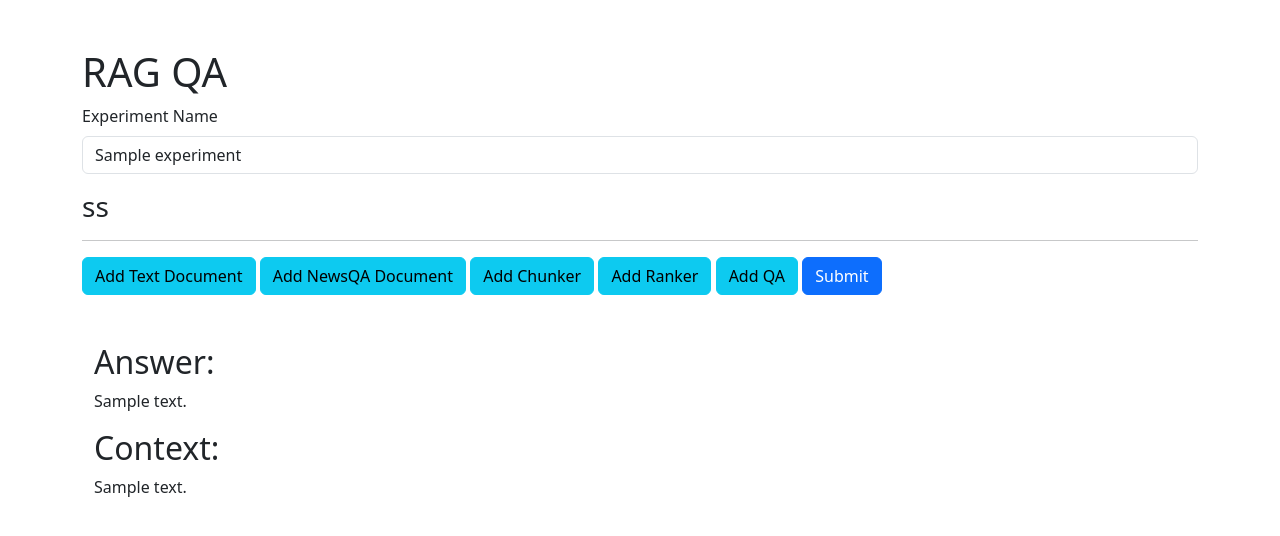
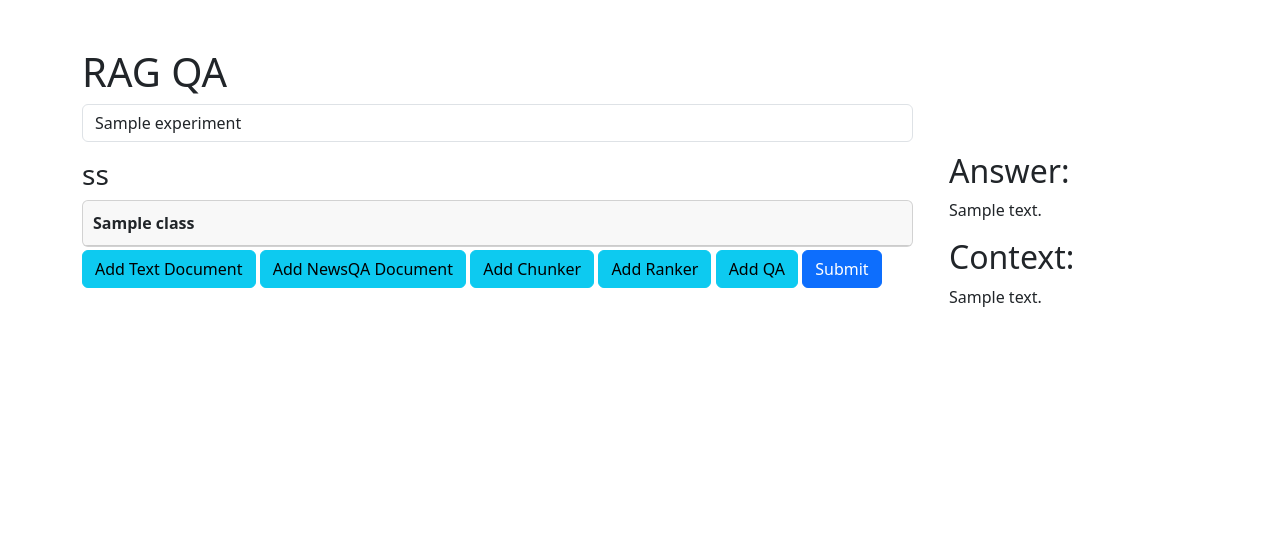
Before and after one commit to ASzecsenyi/RAG_QA, a Django app: template experiment_app/templates/experiment_app/experiment_create_view.html in a window 1280 px wide. Shown: the top 536 px of the page. Run offline with Django 4.2, Linux system fonts and the light colour scheme; tables that the repository leaves empty hold one stand-in row (values such as "Sample post"); the template is opened without the code that fills it: values that come from a table or form of the project are taken from there, most other values are stand-ins (such as "Sample title", 1, 10 or a date in 2020); parts of the project's set-up code (start-up, migrations or seed data) failed here and were passed over.

Commit message:
Front-end work 2: hover cards

```diff
--- a/experiment_app/templates/experiment_app/experiment_create_view.html
+++ b/experiment_app/templates/experiment_app/experiment_create_view.html
@@ -10,15 +10,62 @@
     <title>RAG QA</title>
     <!-- Include jQuery -->
     <script src="https://ajax.googleapis.com/ajax/libs/jquery/3.5.1/jquery.min.js"></script>
+    <style>
+        .card-wrapper {
+            position: relative; /* This makes the absolute positioning of the card relative to this wrapper */
+            height: 50px; /* Initial height of the compact card */
+        }
+
+        .card.compact .card-body {
+            display: none; /* Hide the body initially */
+        }
+
+        .card.compact {
+            overflow: hidden;
+            transition: all 0.3s ease;
+            cursor: initial;
+            z-index: 1; /* Ensure it's above base items but below expanded items */
+        }
+
+        .card.compact:hover {
+            z-index: 1050; /* Bootstrap modal z-index starts at 1050, ensure it's on top */
+            position: fixed; /* Ensure it doesn't move other components */
+            height: auto; /* Let it expand to natural height */
+            box-shadow: 0 4px 6px rgba(0, 0, 0, 0.1); /* Optional: Adds a shadow for better focus */
+        }
+
+        .card.compact:hover ~ * {
+            filter: blur(4px); /* Adjust blur as necessary */
+        }
+
+        .container:hover {
+            filter: none;
+        }
+
+        .container * {
+            transition: filter 0.3s ease;
+        }
+
+        .card.compact:hover .card-body {
+            display: block; /* Show the body on hover */
+        }
+
+        .component-title {
+            padding: 10px; /* Adjust as per your styling needs */
+            font-weight: bold;
+        }
+    </style>
 </head>
 <body>
 <div class="container mt-5">
     <h1>RAG QA</h1>
+    <div class="row">
+        <div class="col">
+
             <form method="post" enctype="multipart/form-data">
                 {% csrf_token %}
                 <!-- Display the basic form fields -->
                 <div class="mb-3">
-            <label for="{{ form.name.id_for_label }}" class="form-label">{{ form.name.label }}</label>
                     {{ form.name }}
                     {% if form.name.errors %}
                         <div class="alert alert-danger">{{ form.name.errors.as_text }}</div>
@@ -32,19 +79,23 @@
                             <h3>{{ class|slice:"10:" }}</h3>
                             <!-- Dynamically render existing components -->
                             {% for component in components %}
-                    <div class="mb-3">
-                        <hr>
+                                <div class="card-wrapper">
+                                    <div class="card mb-3 compact">
+                                        <div class="card-header component-title">{{ class }}</div>
+                                        <div class="card-body">
                                             {% for field_name, field in component.fields %}
                                                 <div class="form-group
                                     {% if field.errors %} has-error{% endif %}">
                                                     {% for field in form %}
                                                         {% if field_name in field.name %}
                                                             {{ field.errors }}
-                                        {{ field }}
+                                                            {{ field }} {% if 'delete' in field.name %}Delete{% endif %}
                                                         {% endif %}
                                                     {% endfor %}
                                                 </div>
                                             {% endfor %}
+                                        </div>
+                                    </div>
                                 </div>
                             {% endfor %}
                         </div>
@@ -52,15 +103,19 @@
                 </div>
 
                 <!-- Buttons to add new component of each type -->
-        <button type="button" onclick="addTextDocumentComponent()" class="btn btn-info">Add Text Document</button>
-        <button type="button" onclick="addNewsQADocumentComponent()" class="btn btn-info">Add NewsQA Document</button>
+                <button type="button" onclick="addTextDocumentComponent()" class="btn btn-info">Add Text Document
+                </button>
+                <button type="button" onclick="addNewsQADocumentComponent()" class="btn btn-info">Add NewsQA Document
+                </button>
                 <button type="button" onclick="addChunkerComponent()" class="btn btn-info">Add Chunker</button>
                 <button type="button" onclick="addRankerComponent()" class="btn btn-info">Add Ranker</button>
                 <button type="button" onclick="addQAComponent()" class="btn btn-info">Add QA</button>
 
                 <button type="submit" class="btn btn-primary">Submit</button>
             </form>
+        </div>
 
+        <div class="col-3">
             <div id="answer" class="container mt-5">
                 <!-- if the answer is not the empty string: -->
                 {% if answer %}
@@ -69,6 +124,9 @@
                     <h2>Context:</h2>
                     <p>{{ context }}</p>
                 {% endif %}
+            </div>
+        </div>
+
     </div>
 
 </div>
@@ -83,12 +141,16 @@
 
     function addTextDocumentComponent() {
         const html = `
-    <div class="mb-3">
-        <hr> txt file
+    <div class="card-wrapper">
+        <div class="card mb-3 compact">
+            <div class="card-header component-title">Text Document ${TextDocumentIndexCount + 1}</div>
+            <div class="card-body">
                 <input type="file"  name="ExperimentTextDocument_file_${TextDocumentIndexCount}" class="form-control mb-2" accept=".txt">
                 <input type="text" name="ExperimentTextDocument_file_path_${TextDocumentIndexCount}" placeholder="File path" class="form-control mb-2">
                 <input type="text" name="ExperimentTextDocument_question_${TextDocumentIndexCount}" placeholder="Question" class="form-control mb-2">
                 <input type="checkbox" class="deletable-component form-check-input mb-2" name="delete_ExperimentTextDocument_${TextDocumentIndexCount}" value="delete"> Delete
+            </div>
+        </div>
     </div>
   `;
         $('#ExperimentTextDocument').append(html);
@@ -98,10 +160,14 @@
 
     function addNewsQADocumentComponent() {
         const html = `
-    <div class="mb-3">
-        <hr> txt file
+    <div class="card-wrapper">
+        <div class="card mb-3 compact">
+            <div class="card-header component-title">NewsQA Document ${NewsQADocumentIndexCount + 1}</div>
+            <div class="card-body">
                 <input type="text" name="ExperimentNewsQaDocument_story_id_${NewsQADocumentIndexCount}" placeholder="story_id" class="form-control mb-2">
                 <input type="checkbox" class="deletable-component form-check-input mb-2" name="delete_ExperimentTextDocument_${NewsQADocumentIndexCount}" value="delete"> Delete
+            </div>
+        </div>
     </div>
   `;
         $('#ExperimentTextDocument').append(html);
@@ -111,8 +177,10 @@
 
     function addChunkerComponent() {
         const html = `
-    <div class="mb-3">
-        <hr>
+    <div class="card-wrapper">
+        <div class="card mb-3 compact">
+            <div class="card-header component-title">Chunker ${ChunkerIndexCount + 1}</div>
+            <div class="card-body">
                 <select name="ExperimentChunker_chunker_type_${ChunkerIndexCount}" class="form-select mb-2">
                     <option value="CharChunker" selected="">CharChunker</option>
                     <option value="SentChunker">SentChunker</option>
@@ -122,6 +190,8 @@
                 <input type="text" name="ExperimentChunker_chunker_name_${ChunkerIndexCount}" value="chunker_${ChunkerIndexCount}" placeholder="Chunker Name" class="form-control mb-2">
                 <input type="checkbox" class="deletable-component form-check-input mb-2" name="delete_ExperimentChunker_${ChunkerIndexCount}" value="delete"> Delete
             </div>
+        </div>
+    </div>
   `;
         $('#ExperimentChunker').append(html);
         $('input[type="checkbox"].deletable-component').on('click', deleteComponent);
@@ -130,8 +200,10 @@
 
     function addRankerComponent() {
         const html = `
-    <div class="mb-3">
-        <hr>
+    <div class="card-wrapper">
+        <div class="card mb-3 compact">
+            <div class="card-header component-title">Ranker ${RankerIndexCount + 1}</div>
+            <div class="card-body">
                 <select name="ExperimentRanker_ranker_type_${RankerIndexCount}"  class="form-select mb-2">
                     <option value="TfidfRanker" selected="">TfidfRanker</option>
                     <option value="SentEmbeddingRanker">SentEmbeddingRanker</option>
@@ -141,6 +213,8 @@
                 <input type="text" name="ExperimentRanker_ranker_name_${RankerIndexCount}" value="ranker_${RankerIndexCount}" placeholder="Ranker Name" class="form-control mb-2">
                 <input type="checkbox" class="deletable-component form-check-input mb-2" name="delete_ExperimentRanker_${RankerIndexCount}" value="delete"> Delete
             </div>
+        </div>
+    </div>
   `;
         $('#ExperimentRanker').append(html);
         $('input[type="checkbox"].deletable-component').on('click', deleteComponent);
@@ -149,8 +223,9 @@
 
     function addQAComponent() {
         const html = `
-    <div class="mb-3">
-        <hr>
+    <div class="card mb-3 compact">
+        <div class="card-header component-title">QA ${QAIndexCount + 1}</div>
+        <div class="card-body">
             <select name="ExperimentQA_model_type_${QAIndexCount}" class="form-select mb-2">
                 <option value="MistralQA" selected="">MistralQA</option>
                 <option value="GptQA">GptQA</option>
@@ -158,6 +233,7 @@
             </select>
             <input type="text" name="ExperimentQA_model_name_${QAIndexCount}" value="qa_${QAIndexCount}" placeholder="Model Name" class="form-control mb-2">
             <input type="checkbox" class="deletable-component form-check-input mb-2" name="delete_ExperimentQA_${QAIndexCount}" value="delete"> Delete
+        </div>
     </div>
   `;
         $('#ExperimentQA').append(html);
@@ -167,7 +243,7 @@
 
     function deleteComponent() {
         console.log('deleteComponent');
-        $(this).closest('div.mb-3').remove();
+        $(this).closest('.card-wrapper').remove();
     }
 
     $(document).ready(function () {
```
Lines whose indentation alone changed are shown as unchanged.
